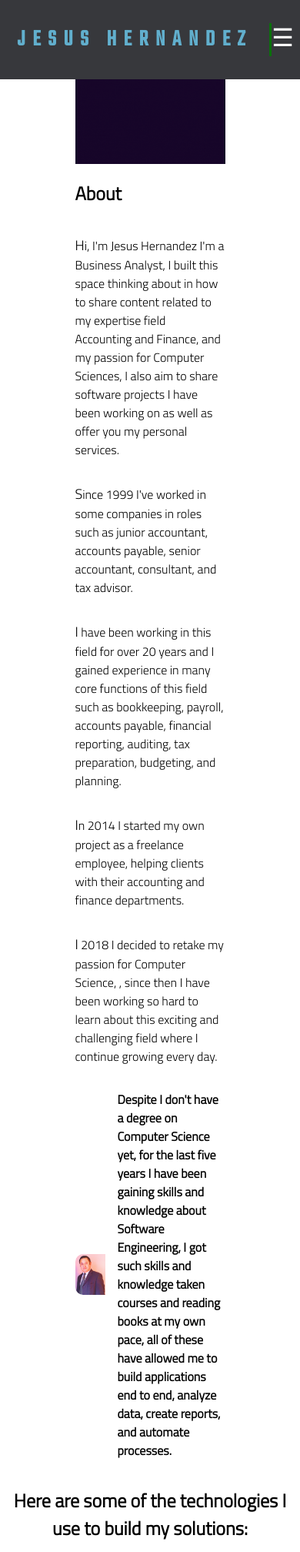
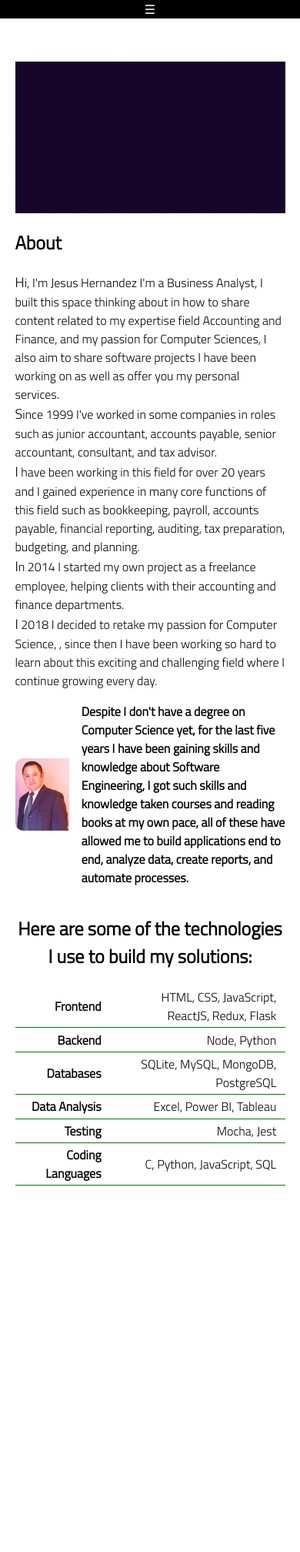
Before and after one commit to StarkNeo/blog, a Flask app: page / in a window 390 px wide. Shown: the top 2016 px of the page at 77% size. After the commit the page ends 1540 px from the top, so only its background shows below. Run offline with Flask 3, Linux system fonts and the light colour scheme.

Commit message:
responsive menu y ajustes mobile

```diff
--- a/website/static/articles.css
+++ b/website/static/articles.css
@@ -1,4 +1,8 @@
-article{
+.titulo-articulo{
+    margin-top: 5rem;
+}
+.publicaciones{
+
     width: 65%;
 }
 
@@ -25,3 +29,14 @@
 .tabla-isr td{
     text-align: center;
 }
+
+@media only screen and (max-width:575px){
+
+    .publicaciones{
+        width: 90%;
+    }
+    .texto-dos-columnas{
+        flex-direction: column;
+    }
+
+}
--- a/website/static/home.css
+++ b/website/static/home.css
@@ -1,5 +1,13 @@
+#seccion-about{
+    display: flex;
+    flex-direction: column;
+    justify-content: center;
+    width: 50%;
+    margin: 5rem auto;
+}
 .about{
-    width: 50%;
+    width: 100%;
+    margin: auto;
 }
 .about::first-letter{
     font-size: large;
@@ -8,7 +16,7 @@
 #about-foto{
     display: flex;
     align-items: center;
-    width: 50%;
+    width: 100%;
     font-weight: bold;
 }
 #about-foto::first-letter{
@@ -23,7 +31,7 @@
 }
 
 #gif{
-    width: 50%;
+    width: 100%;
 }
 .technologies{
     border: none;
@@ -34,6 +42,12 @@
 }
 
 #about{
-    width: 50%;
+    width: 100%;
     text-align: left;
 }
+
+@media only screen and (max-width:575px){
+    #seccion-about{
+        width: 90%;
+    }
+}
--- a/website/static/script.js
+++ b/website/static/script.js
@@ -1,5 +1,6 @@
 
 /*DETERMINA QUE CAMPOS APARECEN Y QUE VALORES SE ENVIARAN PARA CALCULO CON BASE EN EL PERIODO QUE SE ELIJA*/
+/*
 let choicePeriodo = document.getElementById('periodo');
 let submit = document.getElementById('submit');
 document.addEventListener('click', (e) => {
@@ -20,8 +21,22 @@
     let isr = document.getElementById('isr-cargo');
     let provisionales = document.getElementById('provisionales');
     choicePeriodo.value = '1';
-    inputIngreso.value=0;
-    inputRetencion.value=0;
-    isr.value=0;
+    inputIngreso.value = 0;
+    inputRetencion.value = 0;
+    isr.value = 0;
     provisionales.value = 0;
 })
+
+*/
+
+burger.addEventListener('click', () => {
+    let burger = document.getElementById('burger');
+    let fig = burger.innerHTML;
+    if (fig === '☰') {
+        burger.innerHTML = 'x';
+
+    }
+    else {
+        burger.innerHTML = '☰';
+    }
+});
--- a/website/static/style.css
+++ b/website/static/style.css
@@ -2,6 +2,7 @@
 @import url('https://fonts.googleapis.com/css2?family=Titillium+Web:wght@200;300&display=swap');
 
 @import url('https://fonts.googleapis.com/css2?family=Teko:wght@300;400&display=swap');
+
 /*
 font-family: 'Amatic SC', cursive;
 font-family: 'Open Sans', sans-serif;
@@ -9,11 +10,12 @@
 font-family: 'Teko', sans-serif;
 */
 body {
-    margin: auto;
+    margin: 0px;
     font-family: 'Titillium Web', sans-serif;
 
 }
-main{
+
+main {
     width: 100%;
     margin: auto;
     display: flex;
@@ -22,10 +24,13 @@
     align-items: center;
 
 }
-h1,h2{
+
+h1,
+h2 {
     text-align: center;
     width: 100%;
 }
+
 header {
     display: flex;
     justify-content: space-between;
@@ -38,7 +43,8 @@
 
 
 }
-#calculadora-resico{
+
+#calculadora-resico {
     margin-top: 5rem;
     width: 50%;
     border: 1px solid black;
@@ -67,19 +73,19 @@
     font-weight: 900;
     cursor: pointer;
     opacity: 0.9;
-    background-color:black;
+    background-color: black;
     padding: 0 0.5rem;
-    color:#00aef0;
+    color: #00aef0;
 
 
 }
 
 
-#main-nav li a:hover{
-    color:#00aef0;
+#main-nav li a:hover {
+    color: #00aef0;
 }
 
-.sub-nav{
+.sub-nav {
     display: none;
     position: absolute;
     float: left;
@@ -88,14 +94,14 @@
     background-color: black;
 }
 
-.drop-down{
+.drop-down {
     border-right: 3px solid green;
     padding-right: 1rem;
     width: 33%;
     text-align: center;
 }
 
-.drop-down:hover > .sub-nav{
+.drop-down:hover>.sub-nav {
     display: block;
     list-style: none;
 
@@ -103,49 +109,59 @@
 }
 
 
-a:link, a:hover, a:visited, a:focus{
+a:link,
+a:hover,
+a:visited,
+a:focus {
     color: white;
     text-decoration: none;
 }
 
-span a:link,span a:hover,span a:visited,span a:focus{
-    color:blue;
+span a:link,
+span a:hover,
+span a:visited,
+span a:focus {
+    color: blue;
 }
-.sub-nav a:link{
-    color: whitesmoke;
+
+.sub-nav a:link {
+    color: burlywood;
 
 }
 
-.sub-nav a:visited{
-    color: whitesmoke;
+.sub-nav a:visited {
+    color: burlywood;
 }
 
-.sub-nav a:hover{
+.sub-nav a:hover {
     color: #00aef0;
 }
-.sub-nav li:hover{
+
+.sub-nav li:hover {
 
     color: #00aef0;
 }
 
-.sub-nav li::after{
+.sub-nav li::after {
     /*content: '( )=>';*/
     margin-left: 1rem;
 }
 
 /*FORM CALCULADORA RESICO STYLES*/
-fieldset{
+fieldset {
     width: 70%;
     margin: auto;
     display: flex;
-    justify-content:space-between;
+    justify-content: space-between;
     align-items: center;
     border: none;
 }
-label{
+
+label {
     width: 50%;
 }
-input{
+
+input {
     padding: 6px 12px 6px 12px;
     border: 1px solid #665544;
     color: black;
@@ -155,53 +171,64 @@
     cursor: pointer;
 
 }
-#btn-submit{
+
+#btn-submit {
     width: 50%;
 }
-input[type="submit"]{
+
+input[type="submit"] {
     font-size: 0.7rem;
     text-align: center;
 
 }
-input[type="submit"]:hover{
+
+input[type="submit"]:hover {
     background-color: #665544;
     color: white;
 }
-input[type="submit"]:active{
+
+input[type="submit"]:active {
     background-color: chocolate;
 }
 
-input[type="number"]{
+input[type="number"] {
     color: black;
 }
-input[type="number"]:focus{
+
+input[type="number"]:focus {
     background-color: blue;
     color: white;
     outline-color: white;
 }
-table{
+
+table {
     border: 1px solid black;
     border-collapse: collapse;
     margin-bottom: 2rem;
 }
-th,td{
+
+th,
+td {
     border: 1px solid black;
     padding: .2em .7em;
     text-align: right;
 }
-th.left, td.left{
+
+th.left,
+td.left {
     text-align: left;
 }
-thead{
+
+thead {
     background-color: rgb(119, 119, 167);
     color: white;
 }
 
-#isr-cargo{
+#isr-cargo {
     background-color: whitesmoke;
 }
 
-ul{
+ul {
     list-style: none;
     display: flex;
 }
@@ -211,50 +238,49 @@
 
 
 
-.anime{
+.anime {
     color: white;
     animation: moveright 3s ease-in-out 2s infinite alternate;
     font-family: 'Teko', sans-serif;
     font-size: 30px;
     letter-spacing: 0.6rem;
-    /*text-decoration: underline;
-    text-underline-offset: 1rem;
-    text-decoration-color: green;*/
     text-align: center;
     border-right: 3px solid green;
 }
 
-@keyframes moveright{
-    from{
+@keyframes moveright {
+    from {
         color: #00aef0;
     }
 
-    to{
+    to {
 
         color: whitesmoke;
     }
 }
 
 
-.lang-icons, .contact-media {
+.lang-icons,
+.contact-media {
     width: 50px;
     cursor: pointer;
 }
 
-.fa-solid{
+.fa-solid {
     cursor: pointer;
 }
-.data-project{
+
+.data-project {
     display: none;
     flex-direction: column;
 
 }
 
-.link{
-display: flex;
+.link {
+    display: flex;
 }
 
-button{
+button {
     background-color: transparent;
     border: none;
     color: blue;
@@ -265,18 +291,7 @@
 }
 
 
-
-#burger{
-    display: none;
-    width: 2rem;
-    font-size: 2rem;
-    margin-right: 0.5rem;
-    cursor: pointer;
-
-
-}
-
-.menu-hidden{
+.menu-hidden {
     display: flex;
     flex-direction: row;
     justify-content: space-around;
@@ -284,8 +299,51 @@
 
 
 }
-@media only screen and (max-width: 938px){
-    #calculadora-resico{
+
+#nav-mobile {
+    display: none;
+    background-color: black;
+    margin: 0 auto;
+    width: 100%;
+    color: white;
+    text-align: center;
+
+}
+
+.link-to {
+    display: flex;
+    flex-direction: column;
+    text-align: center;
+    position: sticky;
+    top: 40px;
+    /*border: 15px solid white;*/
+    background-color: black;
+    color: white;
+    margin-bottom: 2rem;
+}
+
+summary{
+    list-style: none;
+    cursor: pointer;
+}
+
+
+.articles {
+    border: 1px solid #466995;
+    margin: 40px;
+    color: burlywood;
+
+}
+
+
+.articles:hover {
+    background: #C0D6DF;
+    color: #FFF;
+}
+
+
+@media only screen and (max-width: 938px) {
+    #calculadora-resico {
         margin-top: 5rem;
         width: 70%;
         border: 1px solid black;
@@ -294,22 +352,10 @@
         color: white;
     }
 
-
-
-    .contact-media{
-        width: 2rem;
-    }
-
-    .lang-icons{
-        width: 3rem;
-
-        margin-right: 0.8rem;
-    }
-
 }
 
-@media only screen and (max-width:575px){
-    #calculadora-resico{
+@media only screen and (max-width:575px) {
+    #calculadora-resico {
         margin-top: 5rem;
         width: 80%;
         border: 1px solid black;
@@ -317,64 +363,38 @@
         box-shadow: 10px 10px black;
         color: white;
     }
-    #main-nav{
-        display: none;
-        position: relative;
-        background-color: unset;
-        width: 90%;
-    }
 
-    nav{
-        width: 100%;
-        align-items: center;
-        background: #37383C;
-        color: white;
-    }
 
-    .sub-nav{
-        display: none;
-        position: absolute;
-        padding: 0;
-        width: 90vw;
-        left: 0;
-        top: 2.5rem;
-        color: whitesmoke;
-        background-color: black;
-
+    #nav-mobile {
+        display: unset;
 
     }
 
+    header{
+        position: fixed;
+        width: 100%;
+    }
 
-    #burger{
-        display: flex;
-        margin-bottom: 0.5rem;
+    nav {
+        display: none;
+    }
 
+    #main-nav {
+        display: none;
+        margin: 0px;
+        flex-direction: column;
+        width: 80%;
     }
-    header{
-        flex-direction: column;
-
-    }
-    nav h3{
-        text-align: center;
-        width: 100%;
 
 
-    }
-    a:visited{
+    a:visited {
         color: whitesmoke;
     }
 
-
-    .contact-media{
-        width: 20px;
-        height: 20px;
-        margin-left: 2rem;
-
-    }
 }
 
-@media only screen and (max-width:474px){
-    #calculadora-resico{
+@media only screen and (max-width:474px) {
+    #calculadora-resico {
         margin-top: 5rem;
         width: 95%;
         border: 1px solid black;
@@ -383,7 +403,8 @@
         color: white;
         font-size: 12px;
     }
-    input[type="submit"]{
+
+    input[type="submit"] {
         width: 70%;
     }
 }
--- a/website/templates/articles/pfresico.html
+++ b/website/templates/articles/pfresico.html
@@ -1,7 +1,7 @@
 {% extends "base.html" %}
 {% block content %}
-<h1>ISR Resico PF</h1>
-<article>
+<h1 class="titulo-articulo">ISR Resico PF</h1>
+<article class="publicaciones">
     <h2>QUE ES?</h2>
     <p>
         El Régimen Simplificado de Confianza es una simplificación administrativa para que el pago del impuesto
--- a/website/templates/base.html
+++ b/website/templates/base.html
@@ -12,51 +12,75 @@
 
 <body>
     <header>
-
         <nav>
-            <h3 class="anime">JESUS HERNANDEZ</h3>
-
+            <h3 id="anime">JESUS HERNANDEZ</h3>
             <ul id="main-nav">
                 <li class="drop-down"><a href="/">Home</a></li>
                 <li class="drop-down"><a href="#">Taxes</a>
                     <ul class="sub-nav">
-                        <li><a href="/resicopf" >Resico para Personas Fisicas</a></li>
-                        <li><a href="" target="_blank">Xoon</a></li>
-                        <li><a href="" target="_blank">Xoon</a></li>
-                        <li><a href="">Xoon</a></li>
-                        <li><a href="" target="_blank">Xoon</a></li>
+                        <li><a href="/resicopf">Resico para Personas Fisicas</a></li>
                     </ul>
                 </li>
-                <li class="drop-down"><a href="#">Business Analysis</a>
-                    <ul class="sub-nav">
-                        <li><a href="" target="_blank">Xoon</a></li>
-                        <li><a href="" target="_blank">Xoon</a></li>
-                        <li><a href="" target="_blank">Xoon</a></li>
-                        <li><a href="">Xoon</a></li>
-                        <li><a href="" target="_blank">Xoon</a></li>
+                <li class="drop-down"><a href="#">Business Analysis</a></li>
+                <li class="drop-down"><a href="#">Data Science</a></li>
+                <li class="drop-down"><a href="#">Software Development</a>
+                    <ul class=" sub-nav">
+                        <li><a href=" calcisresicopf" target="_blank">Calculadora ISR Resico PF</a></li>
+                        <li><a href="calcvtactivofijo" target="_blank">Calculadora Venta de Activo Fijo</a></li>
+
                     </ul>
                 </li>
-                <li class="drop-down"><a href="#">Data Science</a>
-                    <ul class="sub-nav">
-                        <li><a href="" target="_blank">Xoon</a></li>
-                        <li><a href="" target="_blank">Xoon</a></li>
-                        <li><a href="" target="_blank">Xoon</a></li>
-                        <li><a href="">Xoon</a></li>
-                        <li><a href="" target="_blank">Xoon</a></li>
-                    </ul>
-                </li>
-                <li class="drop-down"><a href="#"">Software Development</a>
-                    <ul class="sub-nav">
-                        <li><a href="calcisresicopf">Calculadora ISR Resico PF</a></li>
-                        <li><a href="calcvtactivofijo" target="_blank">Calculadora Venta de Activo Fijo</a></li>
-                        <li><a href="" target="_blank">Xoon</a></li>
-                        <li><a href="">Xoon</a></li>
-                        <li><a href="" target="_blank">Xoon</a></li>
-                    </ul>
-                </li>
+
             </ul>
-            <div id="burger">☰</div>
+
         </nav>
+
+        <details id="nav-mobile">
+            <summary id="burger">☰</summary>
+            <details class="link-to">
+                <summary>Taxes</summary>
+
+                <div class="articles">
+                    <h5><a href="/resicopf">Resico para Personas Fisicas</a></h5>
+                </div>
+            </details>
+
+            <details class="link-to">
+
+                <summary>Business Analysis</summary>
+
+                <div class="articles">
+                    <h5>Reserved</h5>
+                </div>
+
+
+            </details>
+
+            <details class="link-to">
+
+                <summary>Data Science</summary>
+
+                <div class="articles">
+                    <h5>Reserved</h5>
+                </div>
+
+
+            </details>
+
+            <details class="link-to">
+
+                <summary>Software Development</summary>
+
+                <div class="articles">
+                    <h5><a href=" calcisresicopf">Calculadora ISR Resico PF</a></h5>
+                </div>
+
+                <div class="articles">
+                    <h5><a href="calcvtactivofijo" target="_blank">Calculadora Venta de Activo Fijo</a></h5>
+                </div>
+
+            </details>
+        </details>
     </header>
     <main>
         {% block content %}
@@ -64,6 +88,7 @@
 
 
     </main>
+    <script src="../static/script.js"></script>
 </body>
 
 </html>
--- a/website/templates/calcisresicopf.html
+++ b/website/templates/calcisresicopf.html
@@ -69,7 +69,6 @@
 
 </table>
 
-<script src="../static/script.js"></script>
 {% endblock %}
 
 </html>
--- a/website/templates/index.html
+++ b/website/templates/index.html
@@ -1,26 +1,37 @@
 {% extends "base.html" %}
 {% block content %}
 
+<section id="seccion-about">
     <img id="gif" src="../static/images/DATA ANALYTICS.gif" alt="valores" srcset="">
     <h2 id="about">About</h2>
     <p class="about">
-    Hi, I&#39m Jesus Hernandez I&#39m a Business Analyst, I built this space thinking about in how to share content related to my expertise field Accounting and Finance, and my passion for Computer Sciences, I also aim to share software projects I have been working on as well as offer you my personal services.
+        Hi, I&#39m Jesus Hernandez I&#39m a Business Analyst, I built this space thinking about in how to share content
+        related to my expertise field Accounting and Finance, and my passion for Computer Sciences, I also aim to share
+        software projects I have been working on as well as offer you my personal services.
     </p>
     <p class="about">
-    Since 1999 I&#39ve worked in some companies in roles such as junior accountant, accounts payable, senior accountant, consultant, and tax advisor.
+        Since 1999 I&#39ve worked in some companies in roles such as junior accountant, accounts payable, senior
+        accountant, consultant, and tax advisor.
     </p>
     <p class="about">
-    I have been working in this field for over 20 years and I gained experience in many core functions of this field such as bookkeeping, payroll, accounts payable, financial reporting, auditing, tax preparation, budgeting, and planning.
+        I have been working in this field for over 20 years and I gained experience in many core functions of this field
+        such as bookkeeping, payroll, accounts payable, financial reporting, auditing, tax preparation, budgeting, and
+        planning.
     </p>
     <p class="about">
-    In 2014 I started my own project as a freelance employee, helping clients with their accounting and finance departments.
+        In 2014 I started my own project as a freelance employee, helping clients with their accounting and finance
+        departments.
     </p>
     <p class="about">
-    I 2018 I decided to retake my passion for Computer Science, , since then I have been working so hard to learn about this exciting and challenging field where I continue growing every day.
+        I 2018 I decided to retake my passion for Computer Science, , since then I have been working so hard to learn
+        about this exciting and challenging field where I continue growing every day.
     </p>
     <p id="about-foto">
         <img id="foto-perfil" src="../static/images/perfil.png" alt="perfil">
-    Despite I don&#39t have a degree on Computer Science yet, for the last five years I have been gaining skills and knowledge about Software Engineering, I got such skills and knowledge taken courses and reading books at my own pace, all of these have allowed me to build applications end to end, analyze data, create reports, and automate processes.
+        Despite I don&#39t have a degree on Computer Science yet, for the last five years I have been gaining skills and
+        knowledge about Software Engineering, I got such skills and knowledge taken courses and reading books at my own
+        pace, all of these have allowed me to build applications end to end, analyze data, create reports, and automate
+        processes.
     </p>
     <h2>
         Here are some of the technologies I use to build my solutions:
@@ -51,8 +62,9 @@
             <td>C, Python, JavaScript, SQL</td>
         </tr>
     </table>
+</section>
 
-<script src="../static/script.js"></script>
+
 {% endblock %}
 
 </html>
```
Lines whose indentation alone changed are shown as unchanged.
